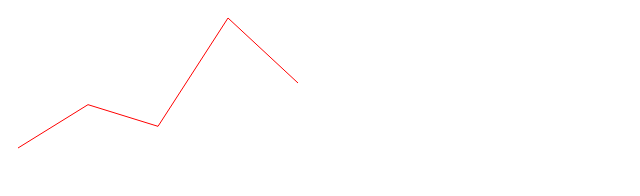
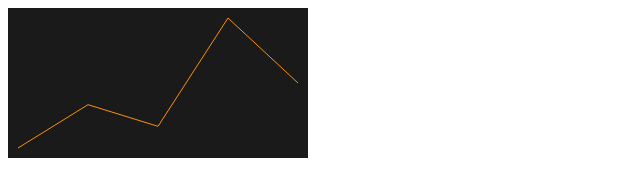
Before and after one commit to shengoo/html-js-css, a website: page html5/spark canvas.html in a window 1280 px wide. Shown: the whole page, without its empty margins (0-640 px from the left). Drawn offline with Linux system fonts and the light colour scheme.

Commit message:
add spark canvas

```diff
--- a/html5/spark canvas.html
+++ b/html5/spark canvas.html
@@ -6,7 +6,7 @@
 </head>
 <body>
 
-	<canvas id="square">
+	<canvas id="square" style="background:#1a1a1a">
 	</canvas>
 	<script>
 		var data = [1,3,2,7,4];
@@ -24,7 +24,7 @@ var padding = 10;
 			context.lineTo(x,y);
 			console.log('lineTo:' + x + ',' + y)
 		}
-		context.strokeStyle='red';
+		context.strokeStyle='#ff9000';
 		context.stroke();
 	</script>
 </body>
```
